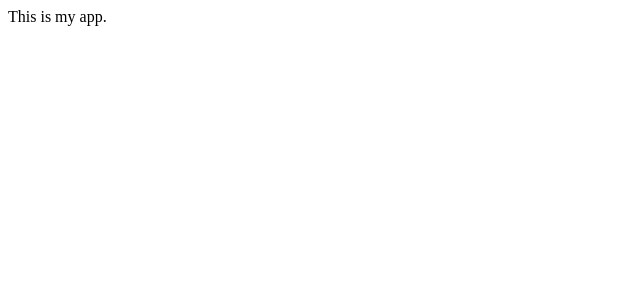
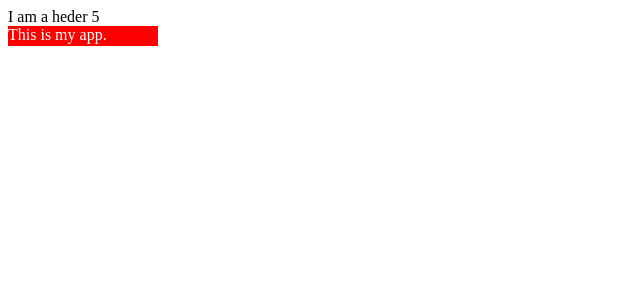
Before and after one commit to kanounfoued/webpack-config, a React app: page / in a window 1280 px wide. Shown: the top 300 px of the page, without its empty margins (0-640 px from the left). Built offline with nearby package versions, Linux system fonts and the light colour scheme.

Commit message:
set some examples to test configuration

```diff
--- a/src/app.js
+++ /dev/null
@@ -1,7 +0,0 @@
-import React from 'react';
-
-const App = () => {
-    return <div>This is my app.</div>;
-};
-
-export default App;
--- /dev/null
+++ b/src/app.tsx
@@ -0,0 +1,15 @@
+import React from 'react';
+
+import './style.css';
+
+interface IPropsType {}
+
+const App: React.FC<IPropsType> = () => {
+  return (
+    <div>
+      <div className="app">This is my app.</div>
+    </div>
+  );
+};
+
+export default App;
--- /dev/null
+++ b/src/header.tsx
@@ -0,0 +1,14 @@
+import React from 'react';
+import { add } from './headerFunction';
+
+interface IPropsType {}
+
+const Header: React.FC<IPropsType> = () => {
+  const adding = (): number | string => {
+    return add(2, 3);
+  };
+
+  return <header>I am a heder {adding()} </header>;
+};
+
+export default Header;
--- /dev/null
+++ b/src/headerFunction.ts
@@ -0,0 +1,4 @@
+export const add = (a: number, b: number): number | string => {
+  if (isNaN(a) || isNaN(b)) return 'please! pass a valid number';
+  return a + b;
+};
--- a/src/index.js
+++ b/src/index.js
@@ -1,10 +1,16 @@
 import React from 'react';
 import ReactDOM from 'react-dom';
 import App from './app';
+import Header from './header';
 
 class Welcome extends React.Component {
-    render () {
-        return <App />;
-    }
+  render() {
+    return (
+      <>
+        <Header />
+        <App />
+      </>
+    );
+  }
 }
 ReactDOM.render(<Welcome />, document.getElementById('root'));
--- /dev/null
+++ b/src/style.css
@@ -0,0 +1,6 @@
+.app {
+  height: 20px;
+  width: 150px;
+  background-color: red;
+  color: white;
+}
```
